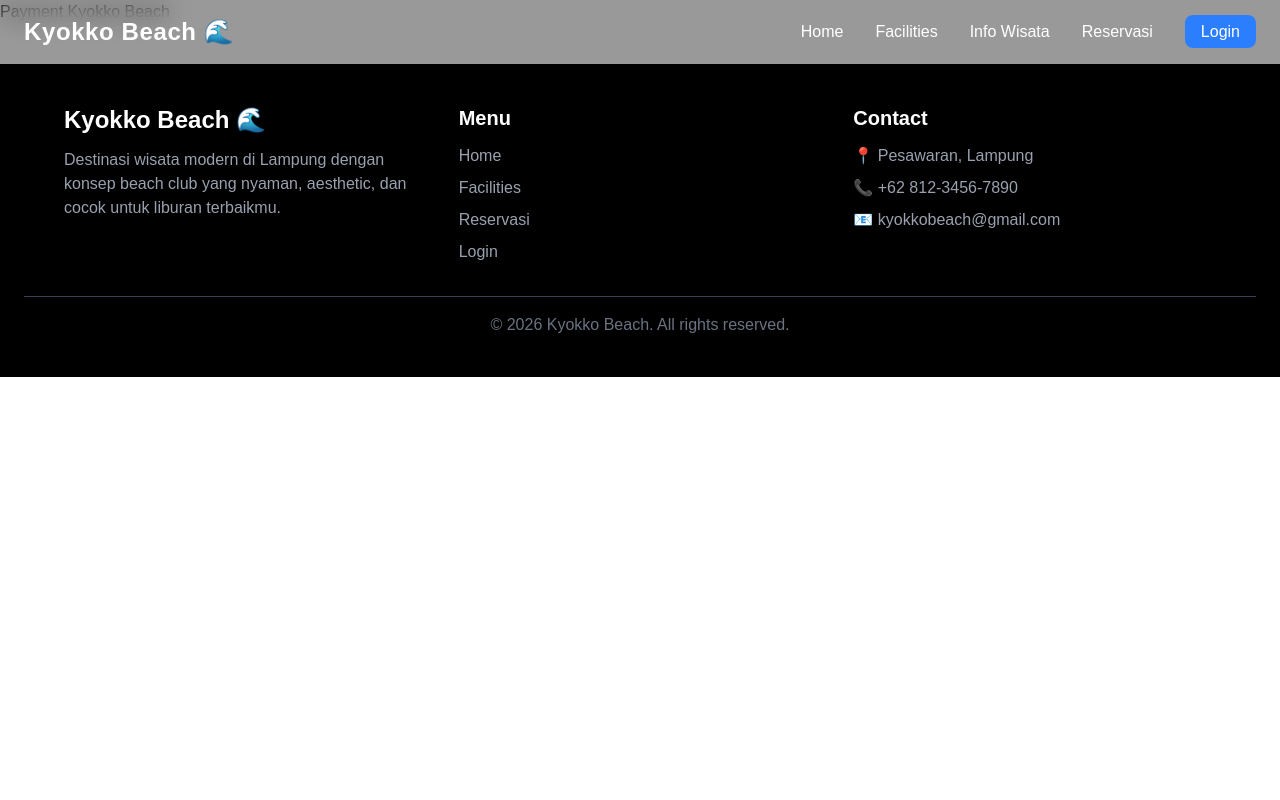
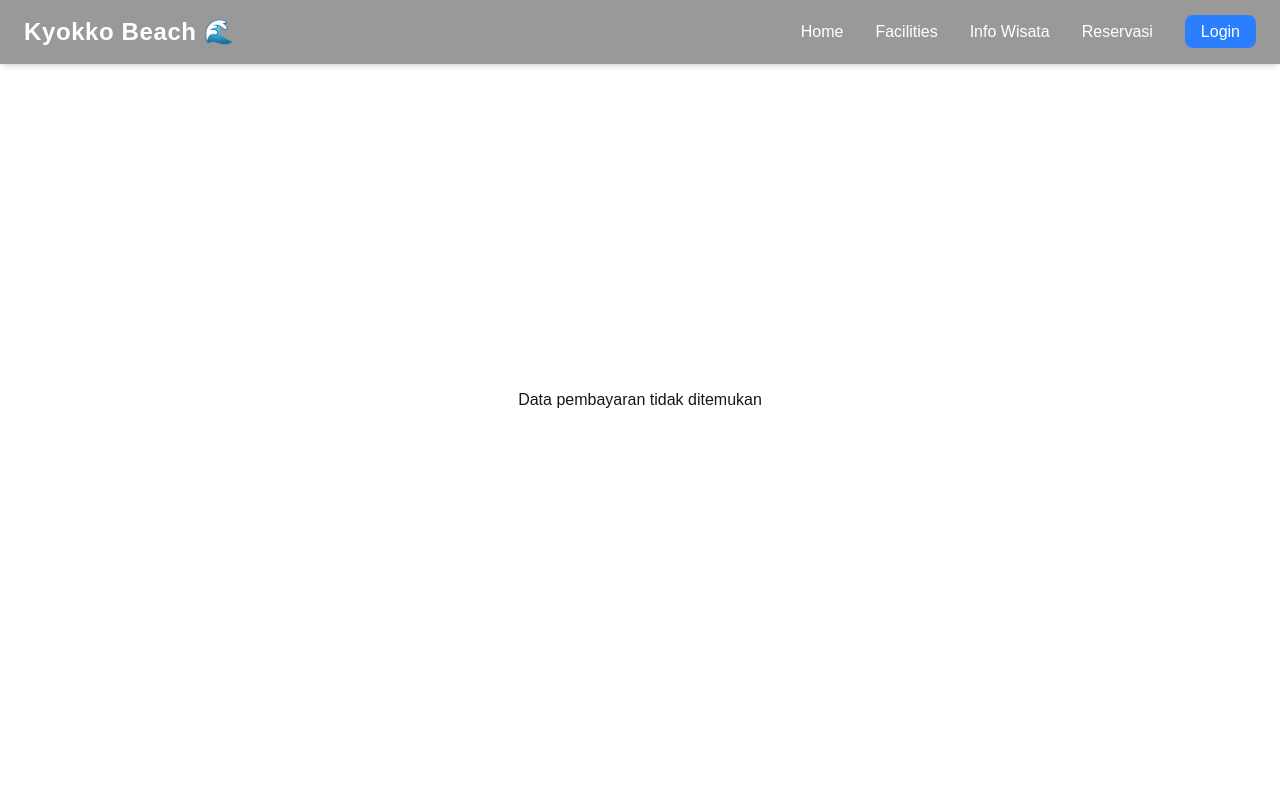
Before and after one commit to salavansaputra-cell/TA-WEB-24A-SANSAN, a Next.js app in the folder kyokko/: page /payment in a window 1280 px wide. Shown: the top 800 px of the page. Built offline with nearby package versions, Linux system fonts and the light colour scheme.

Commit message:
Nadia : menambahkan validasi data pembayaran

```diff
--- a/kyokko/app/payment/page.tsx
+++ b/kyokko/app/payment/page.tsx
@@ -22,6 +22,14 @@ export default function PaymentPage() {
     return null;
   });
 
+  if (!data) {
+    return (
+      <main className="min-h-screen flex items-center justify-center">
+        <p>Data pembayaran tidak ditemukan</p>
+      </main>
+    );
+  }
+
   return (
     <main>
       <h1>Payment Kyokko Beach</h1>
```
